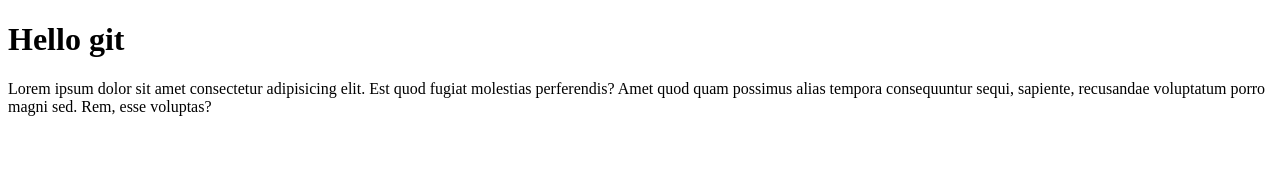
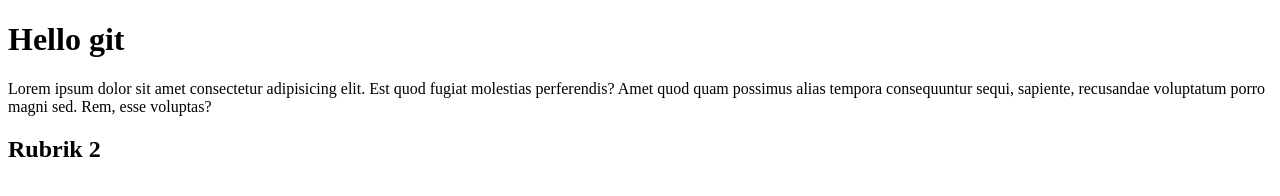
Before and after one commit to bondhonshahriaralam/test20teks, a plain HTML site: page index.html in a window 1280 px wide. Drawn offline with Linux system fonts and the light colour scheme.

Commit message:
from web

```diff
--- a/index.html
+++ b/index.html
@@ -9,6 +9,7 @@
 <body>
     <h1>Hello git</h1>
     <p>Lorem ipsum dolor sit amet consectetur adipisicing elit. Est quod fugiat molestias perferendis? Amet quod quam possimus alias tempora consequuntur sequi, sapiente, recusandae voluptatum porro magni sed. Rem, esse voluptas?</p>
+    <h2>Rubrik 2</h2>
 
 </body>
 </html>
```
